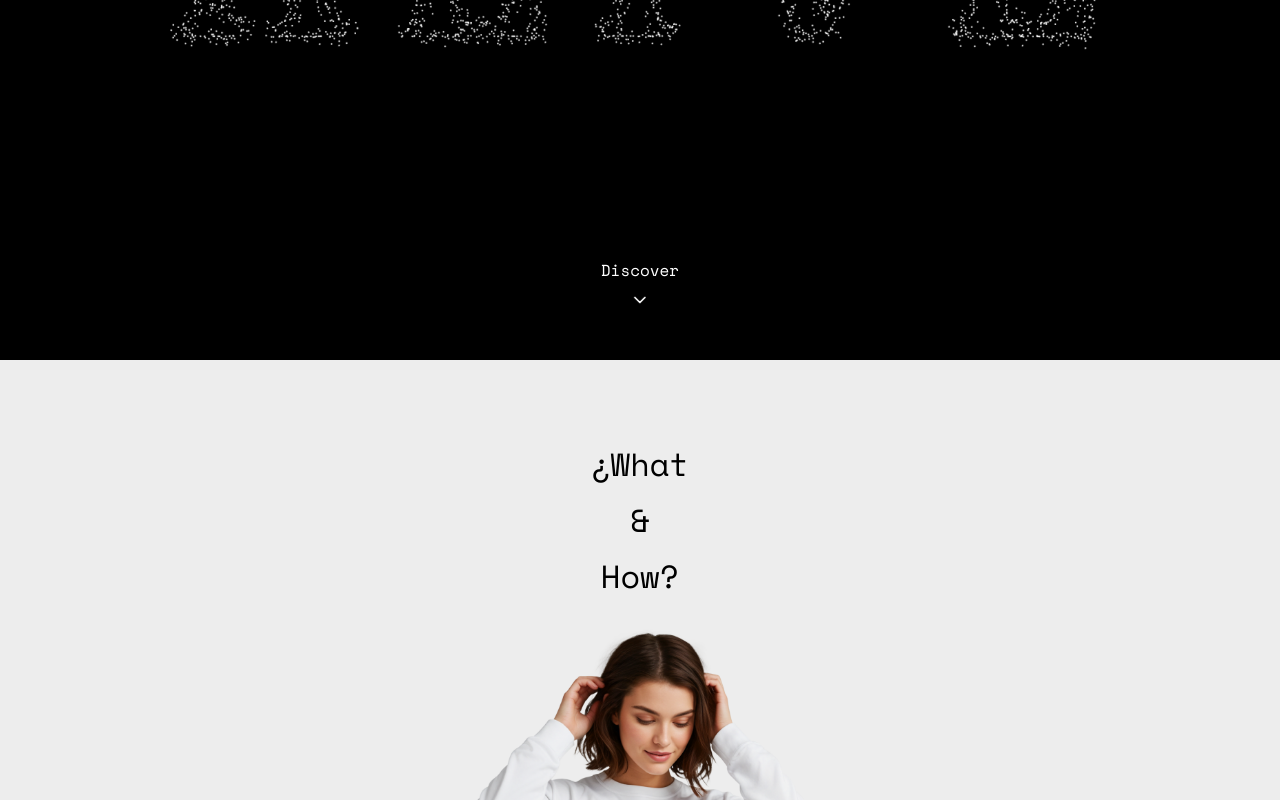
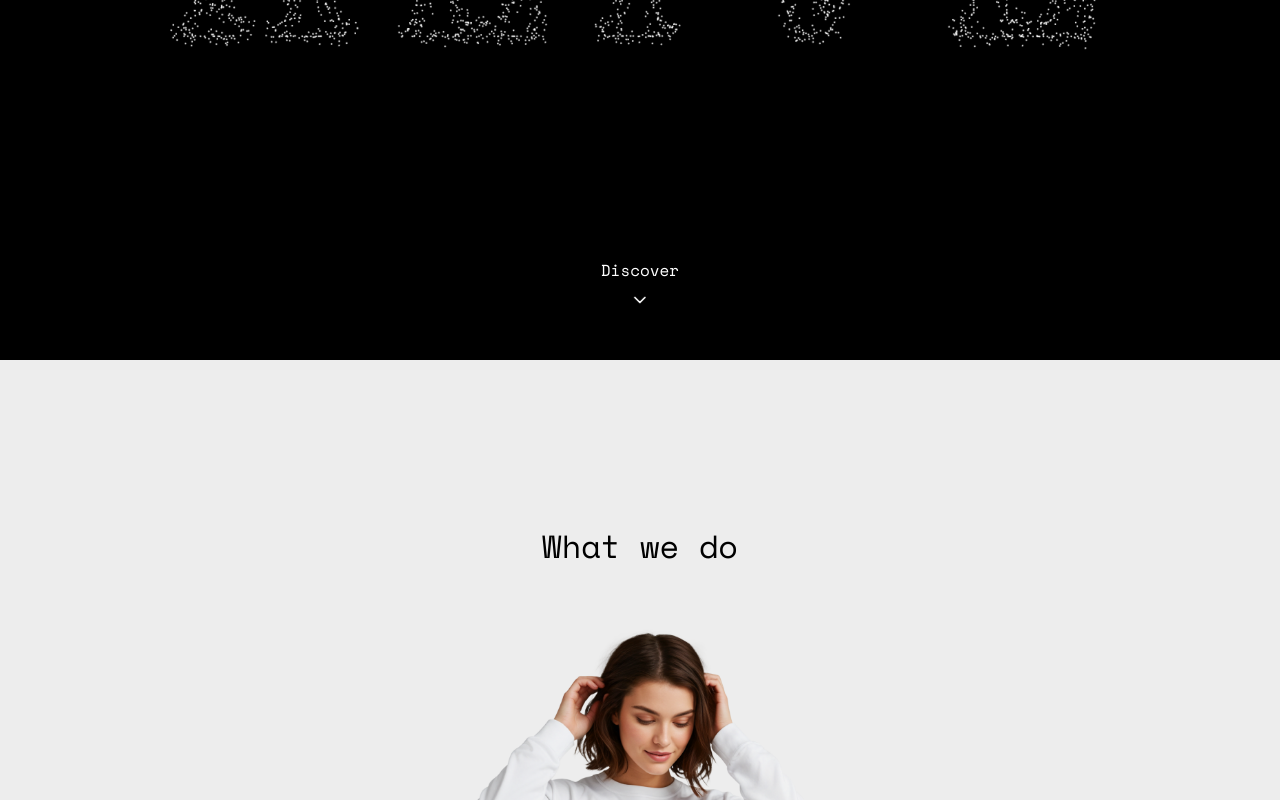
Before and after one commit to Daisu2001/DA, a React (Create React App) app in the folder Alive/alive-app/: page / in a window 1280 px wide. Shown: the part 440-1240 px from the top of the page. Built offline with nearby package versions, Linux system fonts and the light colour scheme.

Commit message:
Touch ups

```diff
--- a/Alive/alive-app/src/App.css
+++ b/Alive/alive-app/src/App.css
@@ -349,23 +349,41 @@ body {
 }
 
 .what-how-button {
-  margin-top: 80px;
+  margin-top: 160px;
   background: transparent;
   border: none;
   font-family: 'Space Mono', monospace;
   font-size: 32px;
   color: #000;
   cursor: pointer;
-  display: flex;
-  flex-direction: column;
-  align-items: center;
-  gap: 8px;
-  padding: 0;
-  transition: opacity 0.2s ease;
+  padding: 10px 20px;
+  transition: all 0.3s ease;
+  text-align: center;
+  width: 100%;
+  max-width: 300px;
+  line-height: 1;
+  position: relative;
+}
+
+.what-how-button::after {
+  content: '';
+  position: absolute;
+  bottom: 0;
+  left: 50%;
+  transform: translateX(-50%);
+  width: 0;
+  height: 1px;
+  background-color: #000;
+  transition: width 0.3s ease;
 }
 
 .what-how-button:hover {
   opacity: 0.7;
+  transform: translateY(-2px);
+}
+
+.what-how-button:hover::after {
+  width: 100%;
 }
 
 .girl-image {
--- a/Alive/alive-app/src/App.tsx
+++ b/Alive/alive-app/src/App.tsx
@@ -27,11 +27,19 @@ function App() {
     return () => observer.disconnect();
   }, []);
 
-  const handleScroll = () => {
-    window.scrollTo({
-      top: window.innerHeight,
-      behavior: 'smooth'
-    });
+  const handleScroll = (targetId?: string) => {
+    if (targetId) {
+      const element = document.getElementById(targetId);
+      if (element) {
+        element.scrollIntoView({ behavior: 'smooth' });
+      }
+    } else {
+      window.scrollTo({
+        top: window.innerHeight,
+        behavior: 'smooth'
+      });
+    }
+    setIsMenuOpen(false);
   };
 
   return (
@@ -52,7 +60,12 @@ function App() {
       {/* Sliding Menu */}
       <div className={`sliding-menu ${isMenuOpen ? 'open' : ''}`}>
         <div className="menu-content">
-          <button className="menu-item">What we do</button>
+          <button
+            className="menu-item"
+            onClick={() => handleScroll('what-and-how')}
+          >
+            What we do
+          </button>
           <div className="menu-divider"></div>
           <button className="menu-item">Brands</button>
           <div className="menu-divider"></div>
@@ -106,20 +119,18 @@ function App() {
         <div className={`center-container ${isMenuOpen || isWhatHowOpen ? 'blur' : ''}`}>
           <img src="/alivetext.png" alt="ALIVE Text" className="centered-image" />
         </div>
-        <button onClick={handleScroll} className="discover-button">
+        <button onClick={() => handleScroll()} className="discover-button">
           <span>Discover</span>
           <ChevronDown size={20} />
         </button>
       </section>
 
-      <section className="next-section">
+      <section id="what-and-how" className="next-section">
         <button
           className="what-how-button"
           onClick={() => setIsWhatHowOpen(true)}
         >
-          <span>¿What</span>
-          <span>&</span>
-          <span>How?</span>
+          What we do
         </button>
         <img
           src="/girl.png"
```
